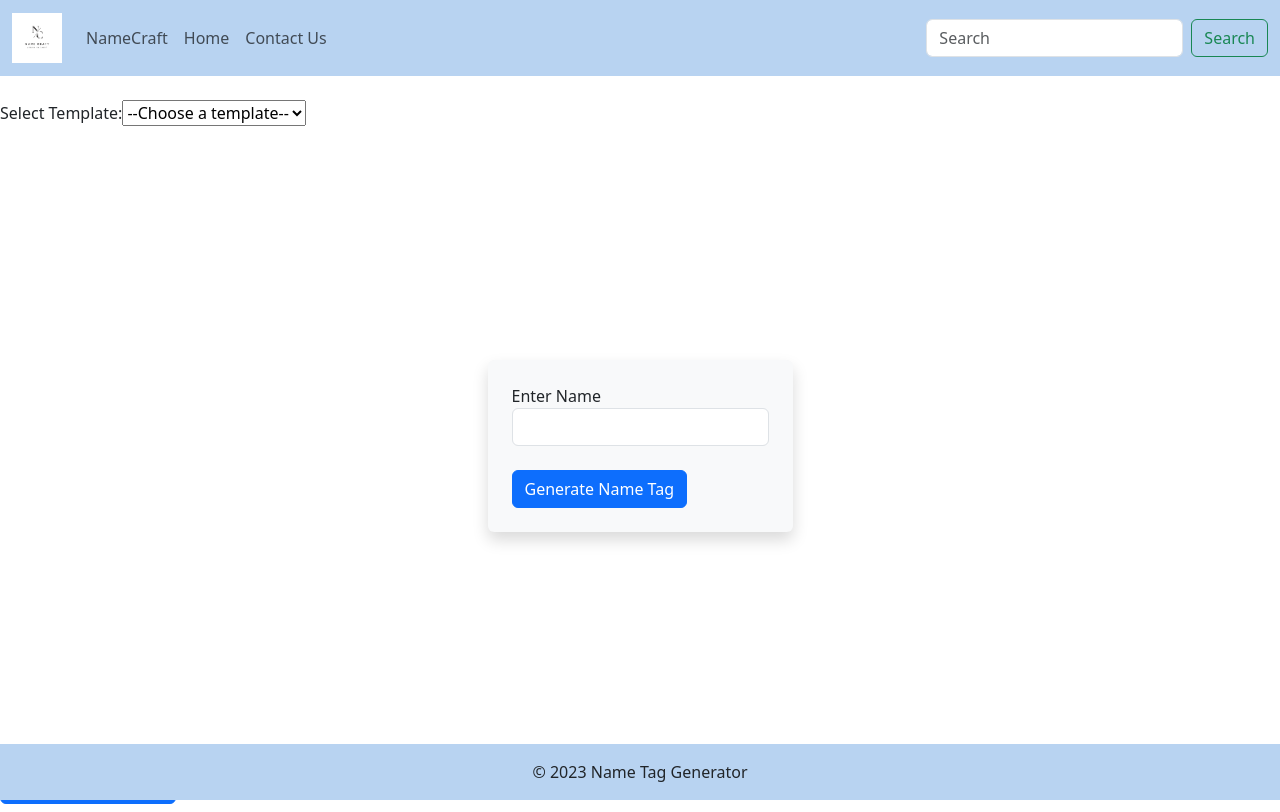
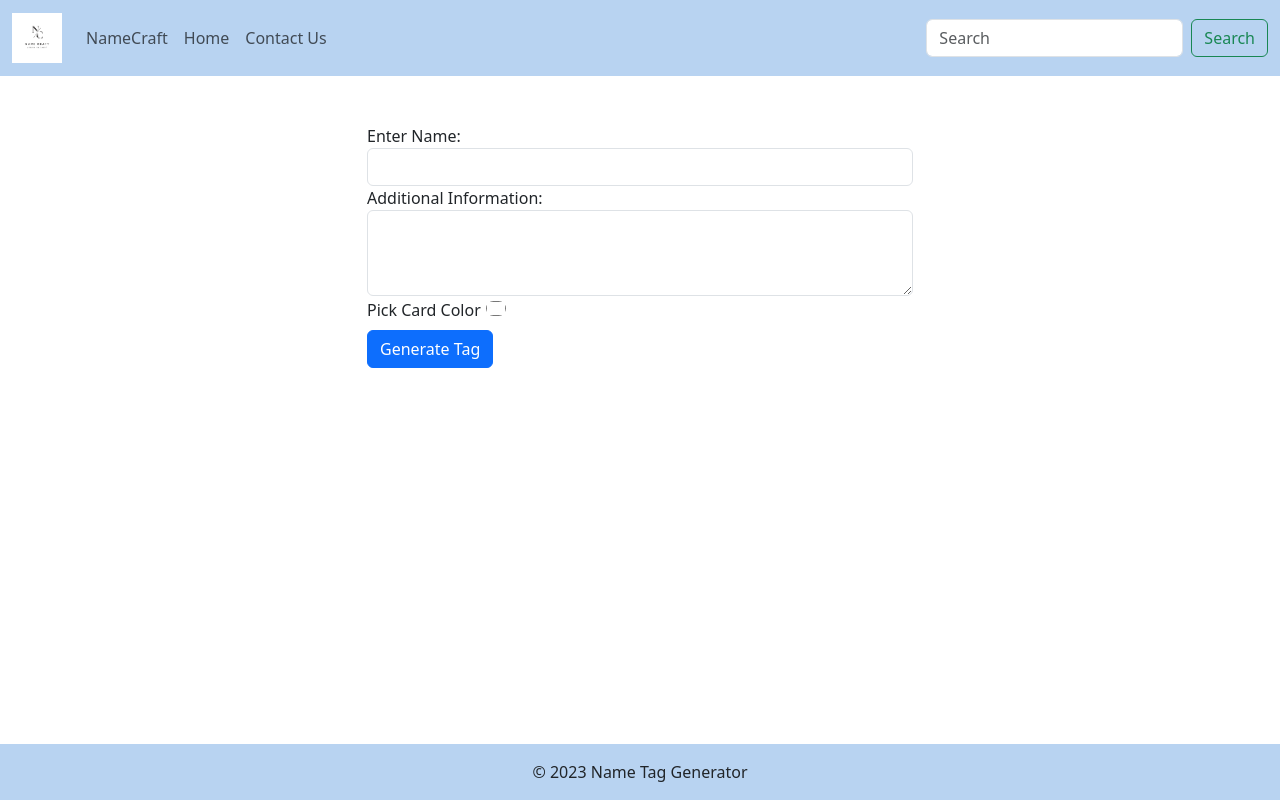
Before and after one commit to viclet45/Namecraft, a React (Create React App) app: page / in a window 1280 px wide. Built offline with nearby package versions, Linux system fonts and the light colour scheme.

Commit message:
I deleted the verious code and generate a new code to generate name tag

```diff
--- a/src/Pages/Home.js
+++ b/src/Pages/Home.js
@@ -1,36 +1,108 @@
-import React, { useState } from 'react';
-import TemplateSelector from '../Components/TemplateSelector';
-import NameInput from '../Components/NameInput';
-import "bootstrap/dist/css/bootstrap.min.css";
+import React, { useState, useRef } from 'react';
+import 'bootstrap/dist/css/bootstrap.min.css';
+import html2canvas from 'html2canvas'; // Import html2canvas library for capturing DOM elements to image
 
 
-function Home() {
-  const [template, setTemplate] = useState('');
+const Home = () => {
+  const [isLoading, setIsLoading] = useState(false);
+  const [nameTag, setNameTag] = useState('');
   const [name, setName] = useState('');
-  const [nameTag, setNameTag] = useState('');
+  const [additionalInfo, setAdditionalInfo] = useState('');
+  const [selectedColor, setSelectedColor] = useState('#ffffff'); // State to store selected color
 
-  function handleGenerate() {
-    if (template === '' || name === '') {
-      alert('Please select a template and enter a name.');
-      return;
-    }
-    setNameTag(`Name Tag: ${template} - ${name}`);
-  }
+  const cardRef = useRef(null); // Reference to the card element for capturing screenshot
+
+  const handleGenerateTag = () => {
+    setIsLoading(true);
+
+    // Simulate a loading delay
+    setTimeout(() => {
+      setNameTag(name);
+      setIsLoading(false);
+    }, 2000); // Adjust the delay as needed
+  };
+
+  const handleDownload = () => {
+    html2canvas(cardRef.current).then(canvas => {
+      const imgData = canvas.toDataURL('image/png');
+      const link = document.createElement('a');
+      link.href = imgData;
+      link.download = 'name_tag.png';
+      link.click();
+    });
+  };
+
+  const handleColorChange = (color) => {
+    setSelectedColor(color);
+  };
 
   return (
-    <div>
+    <div className="container mt-5">
+      <div className="row justify-content-center">
+        <div className="col-lg-6">
+          <div className="form-group">
+            <label htmlFor="nameInput">Enter Name:</label>
+            <input
+              type="text"
+              className="form-control"
+              id="nameInput"
+              value={name}
+              onChange={(e) => setName(e.target.value)}
+            />
+          </div>
 
-      <br/>
-      <TemplateSelector template={template} setTemplate={setTemplate} />
-      <NameInput name={name} setName={setName} />
-      <button onClick={handleGenerate} className="btn btn-primary">
-        Generate Name Tag
-      </button>
-      <div>
-        <h3>{nameTag}</h3>
+          <div className="form-group">
+            <label htmlFor="additionalInfo">Additional Information:</label>
+            <textarea
+              className="form-control"
+              id="additionalInfo"
+              rows="3"
+              value={additionalInfo}
+              onChange={(e) => setAdditionalInfo(e.target.value)}
+            />
+          </div>
+
+          <div className="form-group">
+            <label>Pick Card Color</label>
+            <input
+              type="color"
+              className="color-selector"
+              value={selectedColor}
+              onChange={(e) => handleColorChange(e.target.value)}
+            />
+          </div>
+
+          <button
+            className="btn btn-primary mr-2 mt-2"
+            onClick={handleGenerateTag}
+            disabled={isLoading}
+          >
+            {isLoading ? 'Generating...' : 'Generate Tag'}
+          </button>
+
+          {isLoading && <p className="mt-3">Loading...</p>}
+
+          {nameTag && (
+            <div className="card mt-3" ref={cardRef}>
+              <div className="card-body card-center" style={{ backgroundColor: selectedColor }}>
+                <h2 className="card-title">{nameTag}</h2>
+                <p className="card-text text-center">{additionalInfo}</p>
+              </div>
+            </div>
+          )}
+
+          {nameTag && !isLoading && (
+            <button
+              className="btn btn-success mt-3"
+              onClick={handleDownload}
+            >
+              Download Name Tag
+            </button>
+          )}
+        </div>
       </div>
     </div>
   );
-}
+};
 
 export default Home;
```
